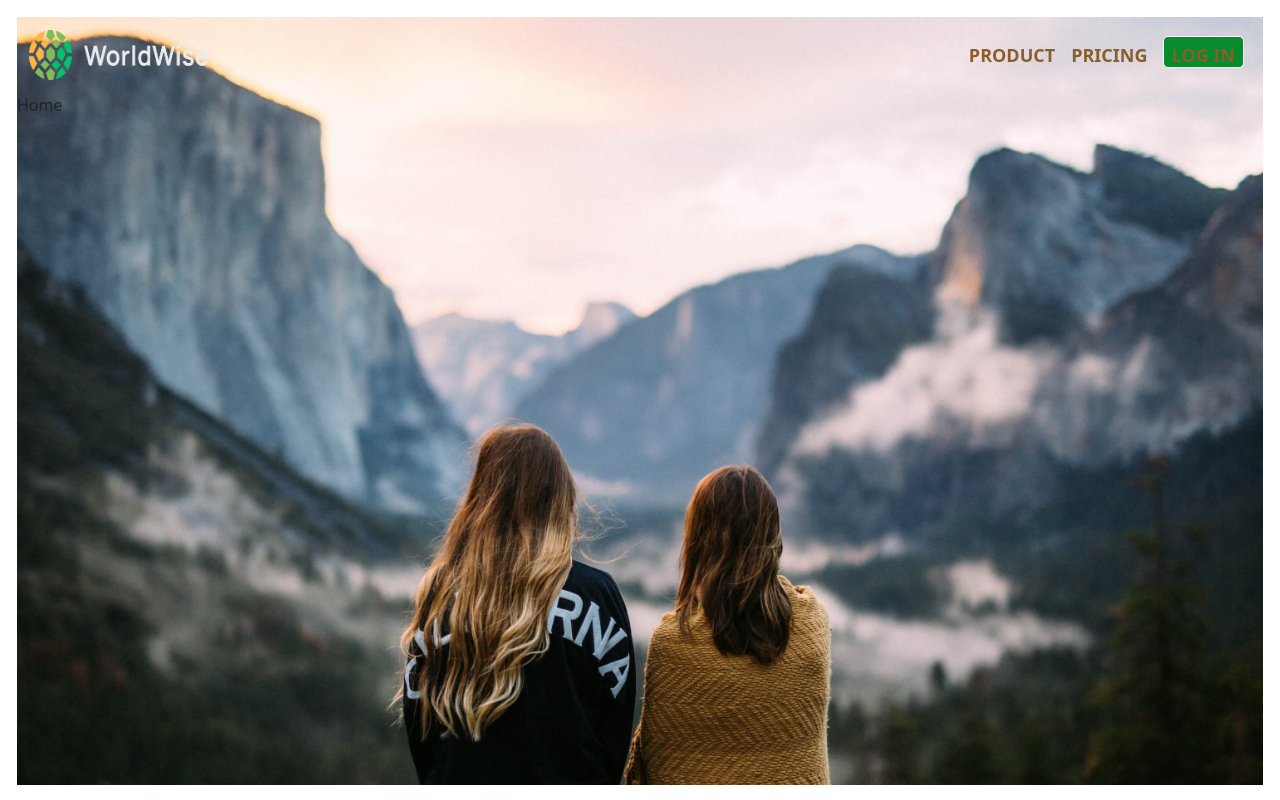
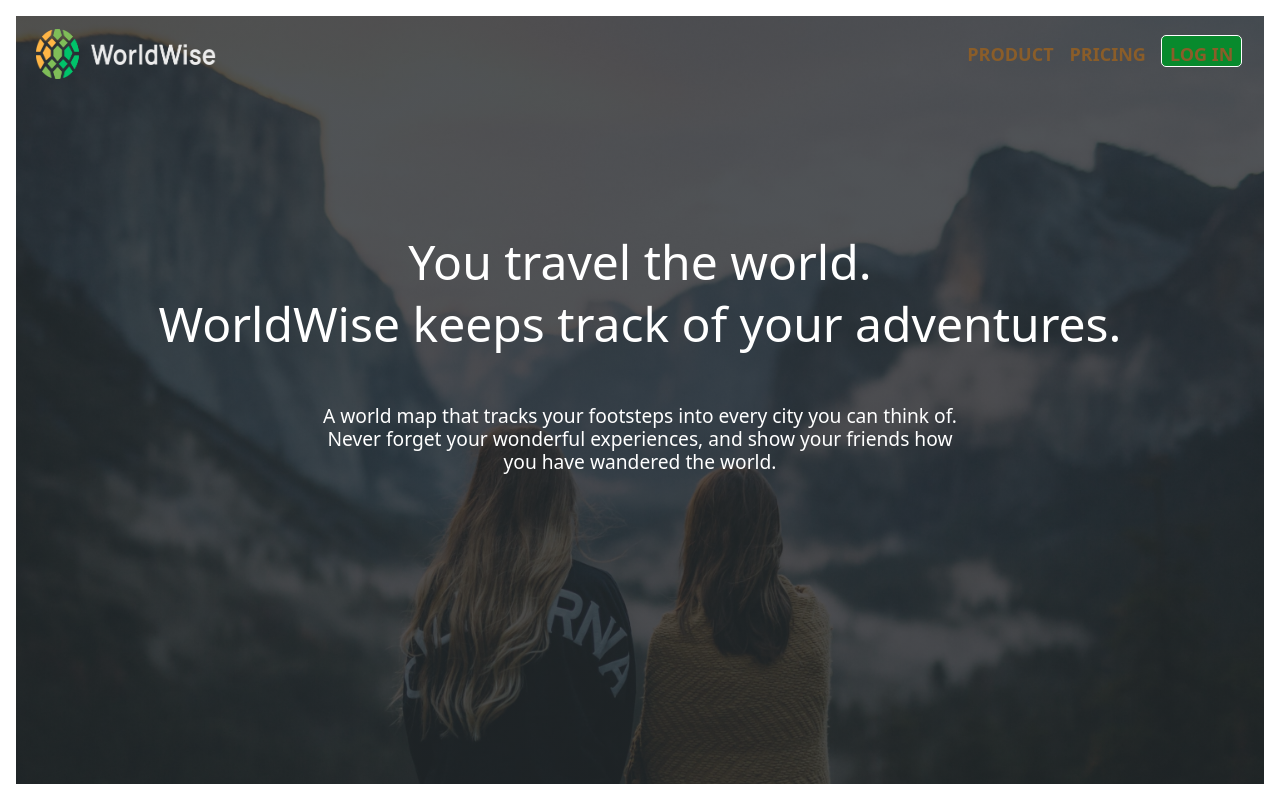
Before and after one commit to shshamim63/WorldWide, a React (Vite) app: page / in a window 1280 px wide. Built offline with nearby package versions, Linux system fonts and the light colour scheme.

Commit message:
fix(header): made the header absolute for the whole page

```diff
--- a/src/App.jsx
+++ b/src/App.jsx
@@ -8,11 +8,9 @@ import Router from "./pages/Router";
 function App() {
   return (
     <BrowserRouter>
-      <Container fluid className="main-container p-3">
-        <div className="content-container">
-          <Header />
-          <Router />
-        </div>
+      <Container fluid className="main-container p-3 position-relative">
+        <Header />
+        <Router />
       </Container>
     </BrowserRouter>
   );
--- a/src/components/Header.jsx
+++ b/src/components/Header.jsx
@@ -10,9 +10,9 @@ const Header = () => {
     setActiveHeader(headerValue);
   }
   return (
-    <Navbar>
-      <Container fluid className="pl-5 pr-5">
-        <NavbarBrand>
+    <Navbar className="nav-container position-absolute">
+      <Container fluid className="nav-section-container">
+        <NavbarBrand as={Link} to="/" onClick={() => handleOnActive("")}>
           <img src={logo} alt="WorldWise" className="brand-image" />
         </NavbarBrand>
         <Nav>
@@ -36,7 +36,12 @@ const Header = () => {
           >
             PRICING
           </NavLink>
-          <NavLink as={Link} to="/login" className="nav-item nav-button">
+          <NavLink
+            as={Link}
+            to="/"
+            className="nav-item nav-button"
+            onClick={() => handleOnActive("")}
+          >
             LOG IN
           </NavLink>
         </Nav>
--- a/src/pages/Home.jsx
+++ /dev/null
@@ -1,5 +0,0 @@
-const Home = () => {
-  return <div>Home</div>;
-};
-
-export default Home;
--- /dev/null
+++ b/src/pages/HomePage.jsx
@@ -0,0 +1,20 @@
+const HomePage = () => {
+  return (
+    <main className="homepage-container">
+      <section className="d-flex flex-column justify-content-center align-items-center">
+        <h1 className="text-center homepage-header">
+          You travel the world.
+          <br />
+          WorldWise keeps track of your adventures.
+        </h1>
+        <h2 className="text-center homepage-body">
+          A world map that tracks your footsteps into every city you can think
+          of. Never forget your wonderful experiences, and show your friends how
+          you have wandered the world.
+        </h2>
+      </section>
+    </main>
+  );
+};
+
+export default HomePage;
--- /dev/null
+++ b/src/pages/NotFound.jsx
@@ -0,0 +1,5 @@
+const NotFound = () => {
+  return <div>Not Found</div>;
+};
+
+export default NotFound;
--- a/src/pages/Router.jsx
+++ b/src/pages/Router.jsx
@@ -1,17 +1,19 @@
 import { Route, Routes } from "react-router-dom";
 
-import Home from "./Home";
+import HomePage from "./HomePage";
 import Product from "./Product";
 import Pricing from "./Pricing";
+import NotFound from "./NotFound";
 
 const Router = () => {
   return (
     <Routes>
-      <Route path="/" element={<Home />} />
-      <Route path="home" element={<Home />} />
+      <Route path="/" element={<HomePage />} />
+      <Route path="home" element={<HomePage />} />
       <Route path="/product" element={<Product />} />
       <Route path="/pricing" element={<Pricing />} />
       <Route path="pricing" element={<Pricing />} />
+      <Route path="*" element={<NotFound />} />
     </Routes>
   );
 };
--- a/src/styles/app.scss
+++ b/src/styles/app.scss
@@ -1,12 +1,4 @@
 .main-container {
   height: 100vh;
+  padding: 2vh;
 }
-
-.content-container {
-  height: 96vh;
-  margin: 1px;
-  background-image: url("../assets/bg.jpg");
-  background-position: center;
-  background-repeat: no-repeat;
-  background-size: cover;
-}
--- a/src/styles/custom.scss
+++ b/src/styles/custom.scss
@@ -2,3 +2,4 @@
 @import "./custom.settings";
 @import "./app.scss";
 @import "./header.scss";
+@import "./homepage.scss";
--- a/src/styles/header.scss
+++ b/src/styles/header.scss
@@ -1,4 +1,18 @@
+.nav-container {
+  width: 96vw;
+  top: 3;
+  left: 0;
+  right: 0;
+  margin: auto;
+}
+
+.nav-section-container {
+  padding-left: 5px;
+  padding-right: 5px;
+}
+
 .brand-image {
+  margin-left: 5px;
   height: 50px;
   width: 150px;
   @media (min-width: $screen-sm) {
--- /dev/null
+++ b/src/styles/homepage.scss
@@ -0,0 +1,29 @@
+.homepage-container {
+  height: 96vh;
+  background-image: linear-gradient(
+      rgba(36, 42, 46, 0.8),
+      rgba(36, 42, 46, 0.8)
+    ),
+    url("../assets/bg.jpg");
+  background-position: center;
+  background-repeat: no-repeat;
+  background-size: cover;
+}
+
+.homepage-container section {
+  height: 85vh;
+  gap: 2.5rem;
+}
+
+.homepage-header {
+  color: white;
+  font-size: 3rem;
+  line-height: 1.3;
+}
+
+.homepage-body {
+  color: white;
+  font-size: 1.2rem;
+  width: 50vw;
+  font-weight: 300;
+}
```
